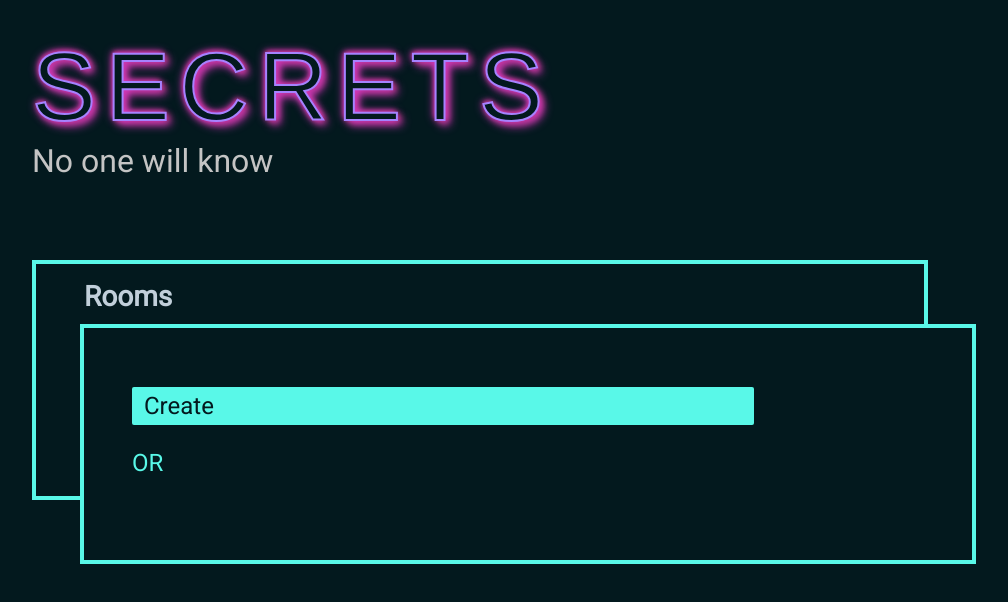
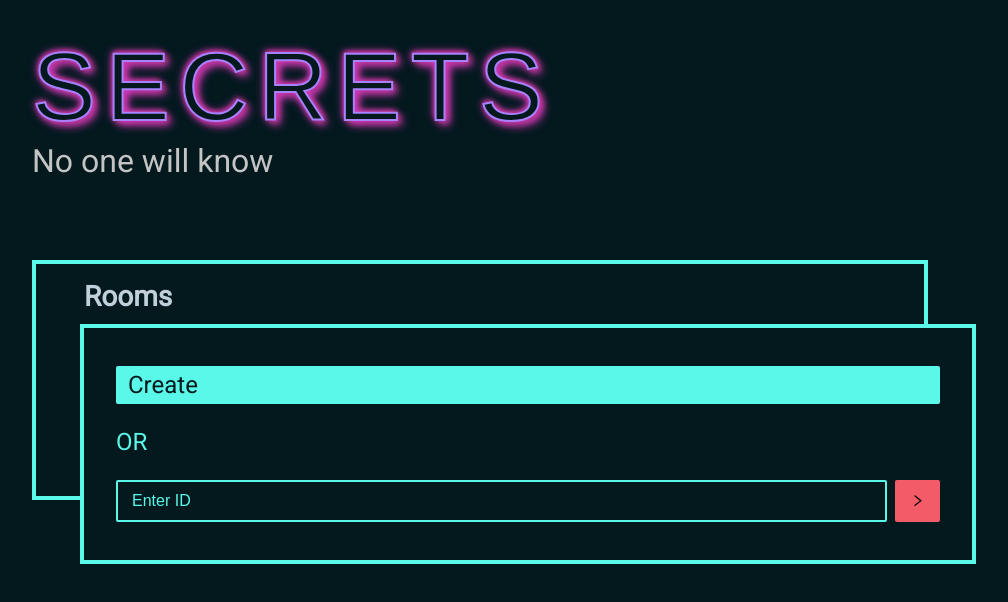
Before and after one commit to jamesncox/secrets, a React (Create React App) app: page / in a window 1280 px wide. Shown: the top 602 px of the page, without its empty margins (0-1008 px from the left). Built offline with nearby package versions, Linux system fonts and the light colour scheme; a web font is replaced by a local one.

Commit message:
Add Enter ID form to front box

```diff
--- a/package.json
+++ b/package.json
@@ -3,6 +3,7 @@
   "version": "0.1.0",
   "private": true,
   "dependencies": {
+    "@ant-design/icons": "^4.6.2",
     "@testing-library/jest-dom": "^5.11.4",
     "@testing-library/react": "^11.1.0",
     "@testing-library/user-event": "^12.1.10",
--- a/src/components/RoomPortal.js
+++ b/src/components/RoomPortal.js
@@ -1,4 +1,5 @@
-import { Button } from "antd";
+import { Button, Input } from "antd";
+import { RightOutlined } from "@ant-design/icons";
 
 export default function RoomPortal() {
   return (
@@ -6,12 +7,25 @@ export default function RoomPortal() {
       <div className="box-back">
         <h3 className="rooms-title">Rooms</h3>
       </div>
+
       <div className="box-front">
+        {/* <div className="front-content-wrapper"> */}
         <Button type="primary" className="create-btn">
           Create
         </Button>
         <p className="or-text">OR</p>
+
+        <form name="basic" className="id-form">
+          <div className="form-wrapper">
+            <Input placeholder="Enter ID" className="id-input" />
+
+            <Button type="primary" htmlType="submit" className="id-btn">
+              <RightOutlined />
+            </Button>
+          </div>
+        </form>
       </div>
+      {/* </div> */}
     </>
   );
 }
--- a/src/stylesheets/App.css
+++ b/src/stylesheets/App.css
@@ -41,7 +41,7 @@ body {
   color: #c4c4c4;
 }
 
-/* box styles */
+/* back box styles */
 .box-back {
   margin-top: 5rem;
   width: 70%;
@@ -51,6 +51,19 @@ body {
   position: absolute;
 }
 
+.rooms-title {
+  color: #c1cfda;
+  font-family: Roboto;
+  font-style: normal;
+  font-weight: bold;
+  font-size: 28px;
+  line-height: 33px;
+  margin: 0;
+  margin-left: 3rem;
+  margin-top: 1rem;
+}
+
+/* back box sty;es */
 .box-front {
   margin-top: 9rem;
   margin-left: 3rem;
@@ -65,21 +78,13 @@ body {
   flex-direction: column;
   justify-content: center;
   place-items: start;
+  padding: 2rem;
 }
 
-/* box content */
-
-.rooms-title {
-  color: #c1cfda;
-  font-family: Roboto;
-  font-style: normal;
-  font-weight: bold;
-  font-size: 28px;
-  line-height: 33px;
-  margin: 0;
-  margin-left: 3rem;
-  margin-top: 1rem;
-}
+/* .front-content-wrapper {
+  padding: 2rem;
+  width: 100%;
+} */
 
 .create-btn {
   font-family: Roboto;
@@ -91,13 +96,13 @@ body {
   flex-direction: row;
   align-items: flex-start;
   padding: 5px 12px;
-  margin-left: 3rem;
-  width: 70%;
+  width: 100%;
   border: none;
+  cursor: pointer;
 }
 
 .create-btn:hover {
-  background-color: #d13891;
+  background-color: #f45b69;
 }
 
 .or-text {
@@ -106,5 +111,45 @@ body {
   font-weight: normal;
   color: #59f8e8;
   font-size: 1.5rem;
-  margin-left: 3rem;
 }
+
+.id-form {
+  width: 100%;
+}
+
+.form-wrapper {
+  display: flex;
+  place-items: center;
+  /* width: 100%; */
+}
+
+.id-input {
+  border: 2px solid #59f8e8;
+  border-radius: 2px;
+  background: #03191e;
+  height: 2.25rem;
+  color: #59f8e8;
+  text-indent: 10px;
+  width: 100%;
+  font-size: 1rem;
+}
+
+input::placeholder {
+  color: #59f8e8;
+  text-indent: 12px;
+  font-size: 1rem;
+}
+
+.id-btn {
+  background-color: #f45b69;
+  border: none;
+  border-radius: 2px;
+  height: 2.6rem;
+  width: 3rem;
+  cursor: pointer;
+  margin-left: 0.5rem;
+}
+
+.id-btn:hover {
+  background-color: #59f8e8;
+}
```
